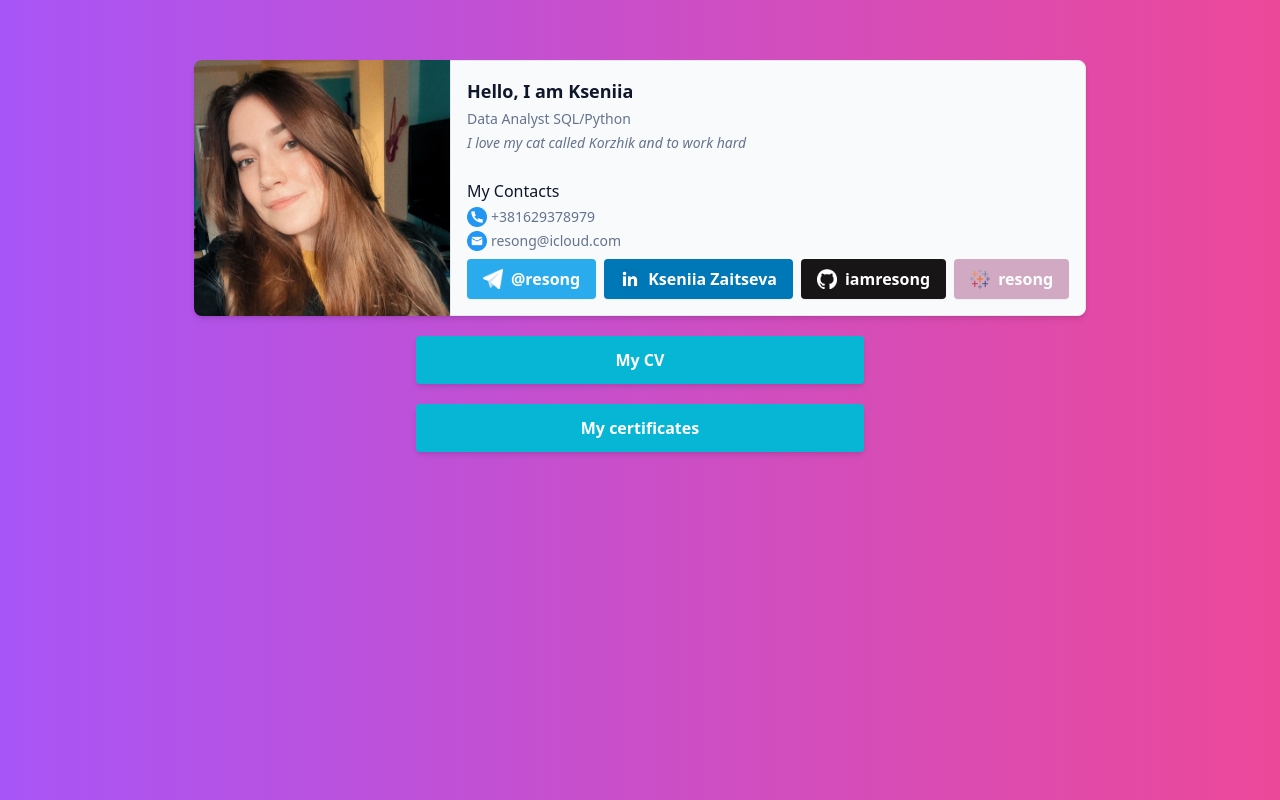
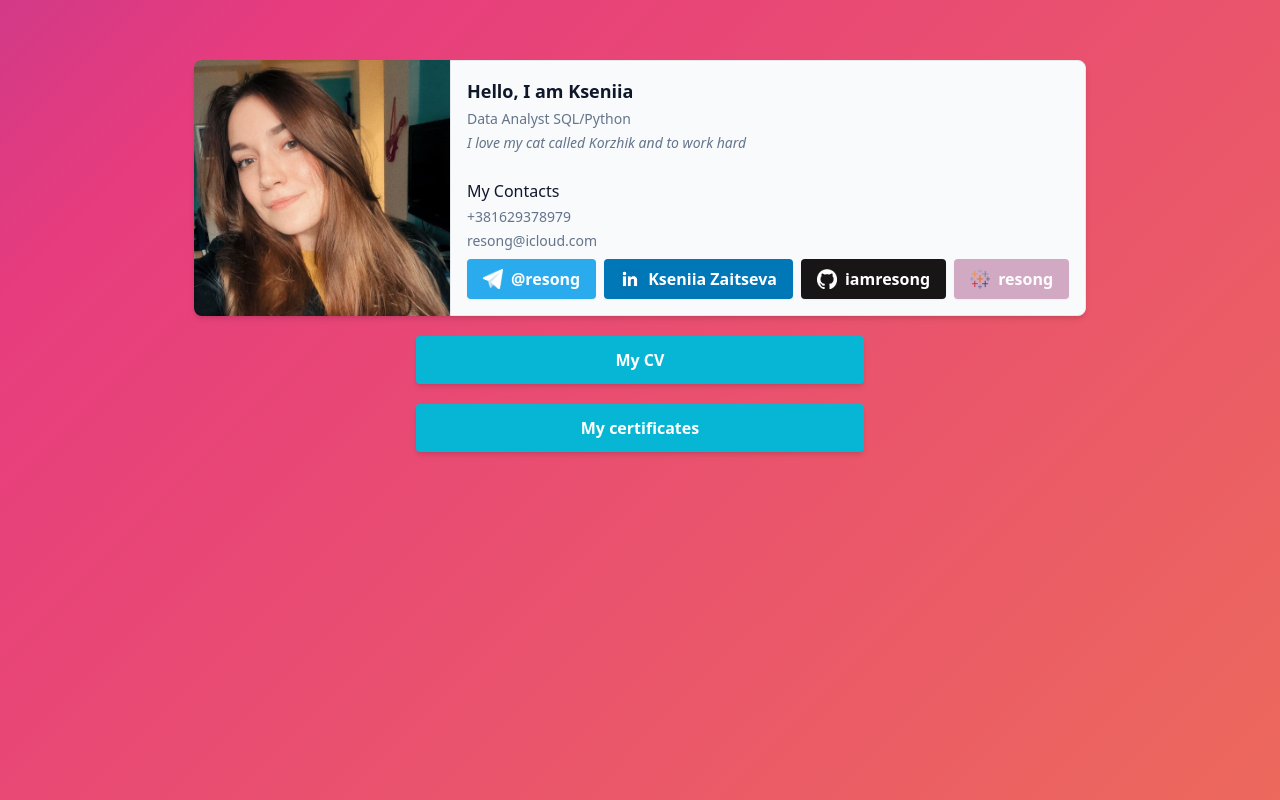
Before and after one commit to Lykke27/iamresong, a Next.js app: page / in a window 1280 px wide. Built offline with nearby package versions, Linux system fonts and the light colour scheme.

Commit message:
add opengraph image, metadata, dynamic background and comment contact icons

```diff
--- a/src/app/globals.css
+++ b/src/app/globals.css
@@ -1,3 +1,22 @@
 @tailwind base;
 @tailwind components;
 @tailwind utilities;
+
+
+body {
+    background: linear-gradient(-45deg, #ee7752, #e73c7e, #4629c7, #23d5ab);
+    background-size: 400% 400%;
+    animation: gradient 15s ease infinite;
+}
+
+@keyframes gradient {
+    0% {
+        background-position: 0% 50%;
+    }
+    50% {
+        background-position: 100% 50%;
+    }
+    100% {
+        background-position: 0% 50%;
+    }
+}
--- a/src/app/layout.tsx
+++ b/src/app/layout.tsx
@@ -6,12 +6,17 @@ const inter = Inter({ subsets: ['latin'] });
 export const metadata = {
     title: 'Kseniia Zaitseva',
     description: 'Kseniia Zaitseva Portfolio',
+    referrer: 'origin-when-cross-origin',
+    keywords: ['Portfolio', 'Kseniia', 'Kseniia Zaitseva', 'Data Analyst', 'SQL', 'Python', 'Resume'],
+    creator: 'Lykke',
+    siteName: 'Portfolio',
+    type: 'website',
 };
 
 export default function RootLayout({ children }: { children: React.ReactNode }) {
     return (
         <html lang="en">
-            <body className={`${inter.className} bg-gradient-to-r from-purple-500 to-pink-500`}>{children}</body>
+            <body className={`${inter.className}`}>{children}</body>
         </html>
     );
 }
--- a/src/app/page.tsx
+++ b/src/app/page.tsx
@@ -33,7 +33,7 @@ export default function Home() {
                         <div className="text-md font-medium text-slate-900">My Contacts</div>
                         <div className="flex-column">
                             <div className="flex flex-row items-center mt-1">
-                                <Image src={TelIcon} className="w-5 h-5 fill-current mr-1" alt="Phone icon" />
+                                {/* <Image src={TelIcon} className="w-5 h-5 fill-current mr-1" alt="Phone icon" /> */}
                                 <a
                                     href="tel:+381629378979"
                                     className="text-sm font-medium text-slate-500 hover:text-slate-600 transition ease-in-out duration-300"
@@ -42,7 +42,7 @@ export default function Home() {
                                 </a>
                             </div>
                             <div className="flex flex-row items-center mt-1">
-                                <Image src={MailIcon} className="w-5 h-5 fill-current mr-1" alt="Email" />
+                                {/* <Image src={MailIcon} className="w-5 h-5 fill-current mr-1" alt="Email" /> */}
                                 <a
                                     href="mailto:resong@icloud.com"
                                     className="text-sm font-medium text-slate-500 hover:text-slate-600 transition ease-in-out duration-300"
```
Also changed, not shown: public/opengraph-image.jpeg (added).
